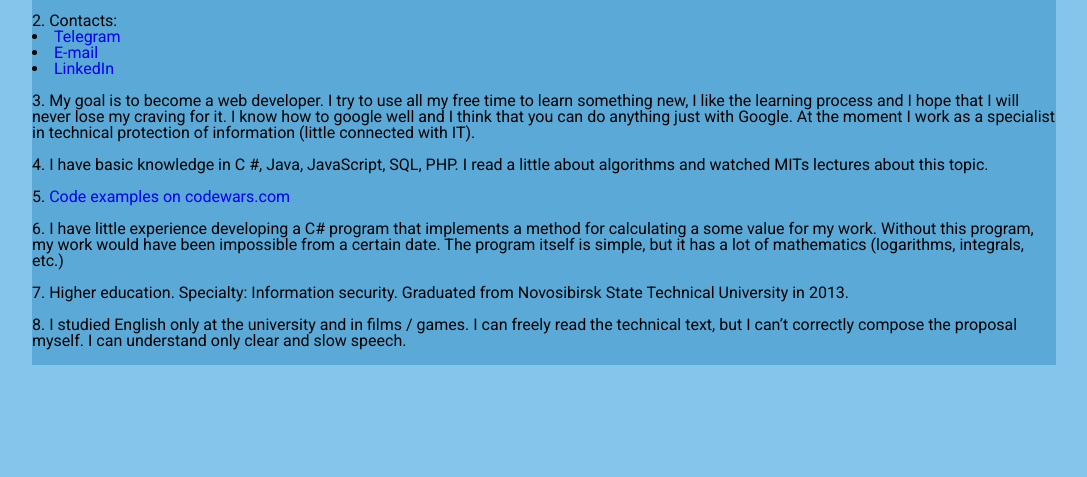
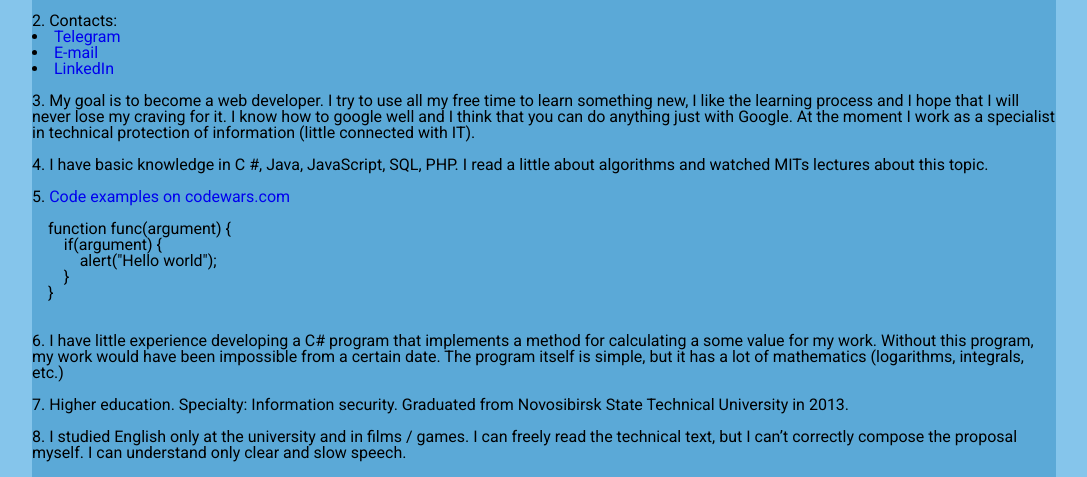
Before and after one commit to dmtaddict/rsschool-cv, a plain HTML site: page index.html in a window 1280 px wide. Shown: the part 338-815 px from the top of the page, without its empty margins (96-1183 px from the left). Drawn offline with nearby package versions, Linux system fonts and the light colour scheme.

Commit message:
[docs]: add code example to index.html

```diff
--- a/index.html
+++ b/index.html
@@ -25,7 +25,15 @@
             </ul></li><br>
             <li>My goal is to become a web developer. I try to use all my free time to learn something new, I like the learning process and I hope that I will never lose my craving for it. I know how to google well and I think that you can do anything just with Google. At the moment I work as a specialist in technical protection of information (little connected with IT).</li><br>
             <li>I have basic knowledge in C #, Java, JavaScript, SQL, PHP. I read a little about algorithms and watched MITs lectures about this topic.</li><br>
-            <li><a href="https://www.codewars.com/users/dmtaddict">Code examples on codewars.com</a></li><br>
+            <li><a href="https://www.codewars.com/users/dmtaddict">Code examples on codewars.com</a><br><br>
+                <pre>
+    function func(argument) {
+        if(argument) {
+            alert("Hello world");
+        }
+    }
+                </pre>
+            </li><br>
             <li>I have little experience developing a C# program that implements a method for calculating a some value for my work. Without this program, my work would have been impossible from a certain date. The program itself is simple, but it has a lot of mathematics (logarithms, integrals, etc.)</li><br>
             <li>Higher education. Specialty: Information security. Graduated from Novosibirsk State Technical University in 2013.</li><br>
             <li>I studied English only at the university and in films / games. I can freely read the technical text, but I can’t correctly compose the proposal myself. I can understand only clear and slow speech.</li><br>
```
